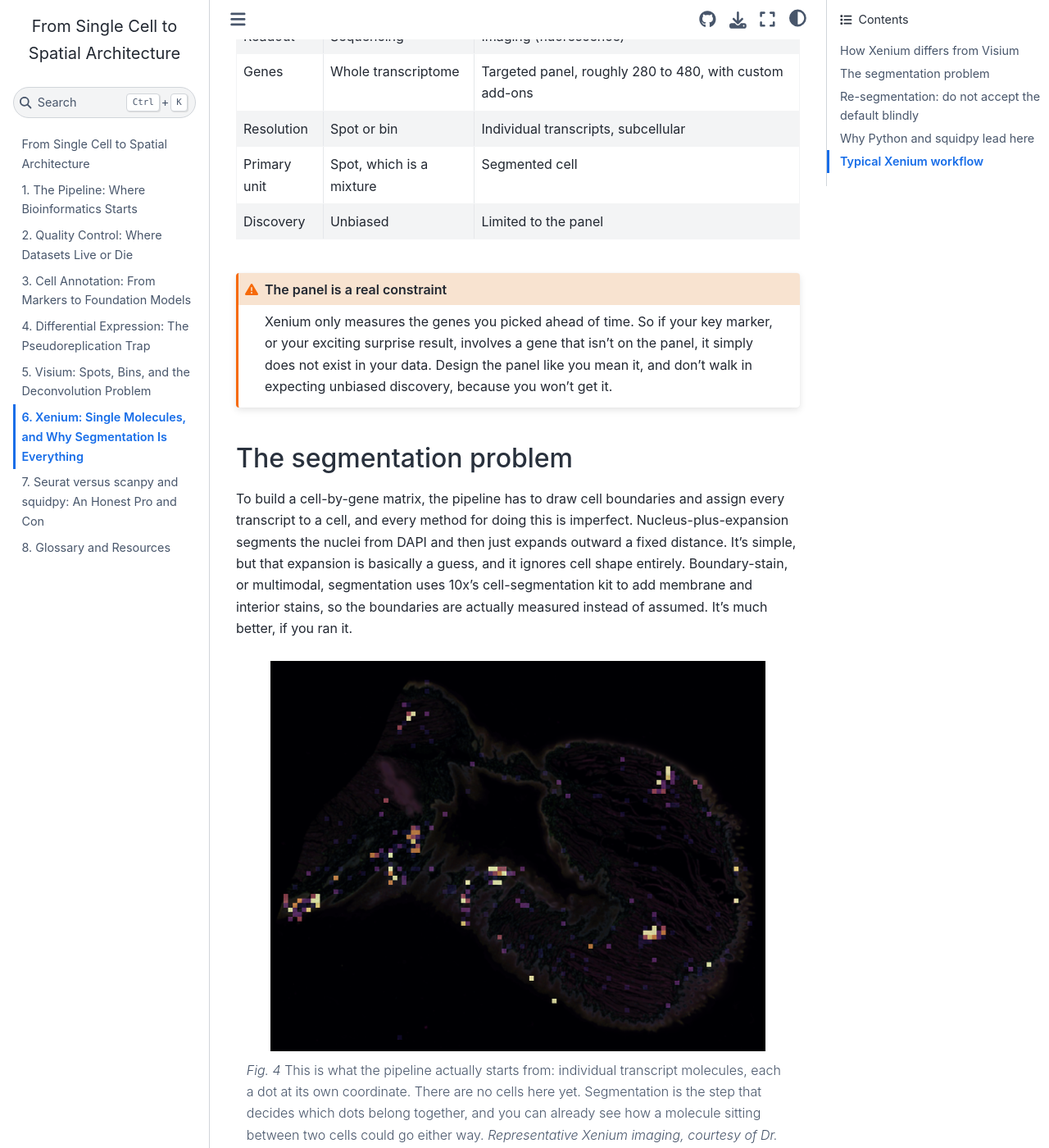
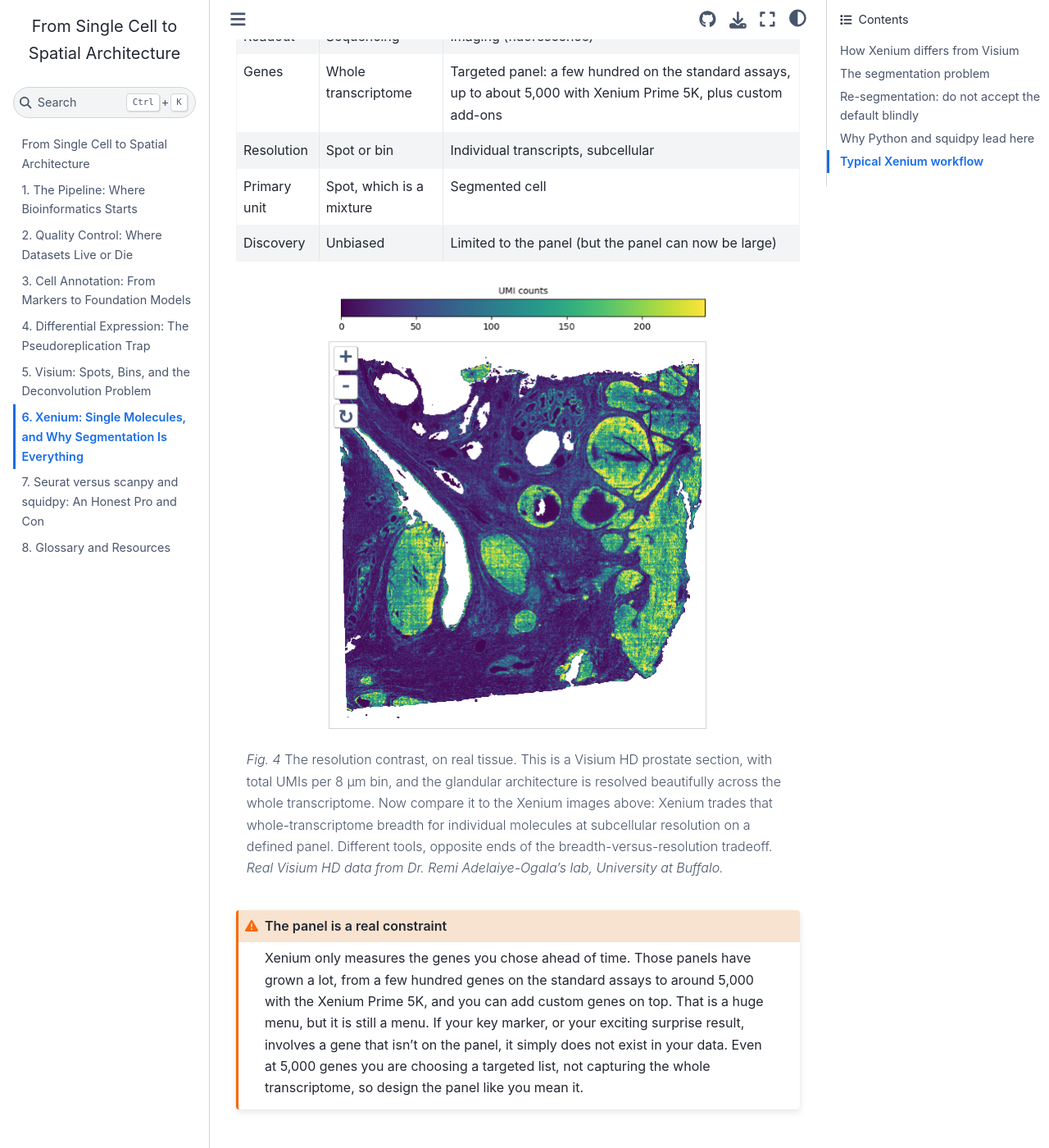
Before and after one commit to jebard/vasculata-workshop, a Jupyter Book: the page built from chapters/06_xenium_segmentation.md, in a window 1280 px wide and 1400 px high, scrolled down 1217 px. Shown: the whole window at 82% size. Built offline with Jupyter Book 1.0.4 settings and Sphinx 7.4.7 and the Sphinx Book theme 1.1.4, drawn with Linux system fonts in a browser that asks for light colours; some of the changed text lies outside the part shown.

Commit message:
Add Visium HD resolution figure; fix Xenium panel size; cite data as real
Add a real Visium HD prostate figure contrasting spatial resolution with
Xenium. Correct the Xenium gene-panel description to reflect assays up to
~5,000 genes (Xenium Prime 5K). Reword figure credits to cite the data as
real examples from Dr. Keith Kirkwood (Xenium) and Dr. Remi Adelaiye-Ogala
(Visium HD).

Co-Authored-By: Claude Opus 4.8 <noreply@anthropic.com>

````diff
--- a/chapters/06_xenium_segmentation.md
+++ b/chapters/06_xenium_segmentation.md
@@ -1,8 +1,8 @@
 # 6. Xenium: Single Molecules, and Why Segmentation Is Everything
 
 Xenium flips the Visium trade completely on its head. Instead of the whole
-transcriptome at multi-cell resolution, you get a targeted gene panel imaged at
-subcellular resolution. You literally see individual transcript molecules sitting at
+transcriptome at multi-cell resolution, you get a targeted gene panel, now anywhere
+from a few hundred genes up to around 5,000, imaged at subcellular resolution. You literally see individual transcript molecules sitting at
 their own x and y coordinates. Here's the catch. Those molecules show up as a point
 cloud, and something has to decide which cell each one belongs to. That decision is
 called segmentation, and it is the whole ballgame.
@@ -15,8 +15,8 @@ called segmentation, and it is the whole ballgame.
 A raw Xenium image, before any of the analysis in this chapter. The colors are
 multiplexed stains (DAPI, ATP1A1/CD45/E-Cadherin, 18S, alphaSMA/Vimentin), and the
 epithelial architecture is beautifully preserved. Every downstream number depends
-on how well we can turn this picture into individual cells. *Representative Xenium
-imaging, courtesy of Dr. Keith Kirkwood, University at Buffalo.*
+on how well we can turn this picture into individual cells. *Real Xenium data from
+Dr. Keith Kirkwood's lab, University at Buffalo.*
 ```
 
 ## How Xenium differs from Visium
@@ -24,17 +24,34 @@ imaging, courtesy of Dr. Keith Kirkwood, University at Buffalo.*
 | | Visium | Xenium |
 |---|---|---|
 | Readout | Sequencing | Imaging (fluorescence) |
-| Genes | Whole transcriptome | Targeted panel, roughly 280 to 480, with custom add-ons |
+| Genes | Whole transcriptome | Targeted panel: a few hundred on the standard assays, up to about 5,000 with Xenium Prime 5K, plus custom add-ons |
 | Resolution | Spot or bin | Individual transcripts, subcellular |
 | Primary unit | Spot, which is a mixture | Segmented cell |
-| Discovery | Unbiased | Limited to the panel |
+| Discovery | Unbiased | Limited to the panel (but the panel can now be large) |
+
+```{figure} ../figures/visium_hd_resolution.png
+:alt: Visium HD UMI-count heatmap resolving fine glandular architecture
+:width: 480px
+:align: center
+
+The resolution contrast, on real tissue. This is a Visium HD prostate section, with
+total UMIs per 8 µm bin, and the glandular architecture is resolved beautifully
+across the whole transcriptome. Now compare it to the Xenium images above: Xenium
+trades that whole-transcriptome breadth for individual molecules at subcellular
+resolution on a defined panel. Different tools, opposite ends of the
+breadth-versus-resolution tradeoff. *Real Visium HD data from Dr. Remi
+Adelaiye-Ogala's lab, University at Buffalo.*
+```
 
 ```{admonition} The panel is a real constraint
 :class: warning
-Xenium only measures the genes you picked ahead of time. So if your key marker, or
-your exciting surprise result, involves a gene that isn't on the panel, it simply
-does not exist in your data. Design the panel like you mean it, and don't walk in
-expecting unbiased discovery, because you won't get it.
+Xenium only measures the genes you chose ahead of time. Those panels have grown a
+lot, from a few hundred genes on the standard assays to around 5,000 with the
+Xenium Prime 5K, and you can add custom genes on top. That is a huge menu, but it is
+still a menu. If your key marker, or your exciting surprise result, involves a gene
+that isn't on the panel, it simply does not exist in your data. Even at 5,000 genes
+you are choosing a targeted list, not capturing the whole transcriptome, so design
+the panel like you mean it.
 ```
 
 ## The segmentation problem
@@ -55,8 +72,8 @@ actually measured instead of assumed. It's much better, if you ran it.
 This is what the pipeline actually starts from: individual transcript molecules,
 each a dot at its own coordinate. There are no cells here yet. Segmentation is the
 step that decides which dots belong together, and you can already see how a molecule
-sitting between two cells could go either way. *Representative Xenium imaging,
-courtesy of Dr. Keith Kirkwood, University at Buffalo.*
+sitting between two cells could go either way. *Real Xenium data from Dr. Keith
+Kirkwood's lab, University at Buffalo.*
 ```
 
 Two failure modes are worth naming out loud, because you will meet both.
@@ -81,8 +98,7 @@ The same tissue after segmentation, with each cell now drawn as a polygon and
 colored by its assigned cluster. This is the payoff, but notice how much rides on
 where those polygon boundaries landed. Wherever two colors press right up against
 each other is exactly where spillover and merge errors do their damage.
-*Representative Xenium segmentation, courtesy of Dr. Keith Kirkwood, University at
-Buffalo.*
+*Real Xenium data from Dr. Keith Kirkwood's lab, University at Buffalo.*
 ```
 
 This is where people get misled. Because segmentation errors create co-expression,
````
Also changed, not shown: chapters/05_visium.md (+4 -4 lines), handouts/spatial_visium_vs_xenium.md (+2 -2 lines), figures/visium_hd_resolution.png (added).
